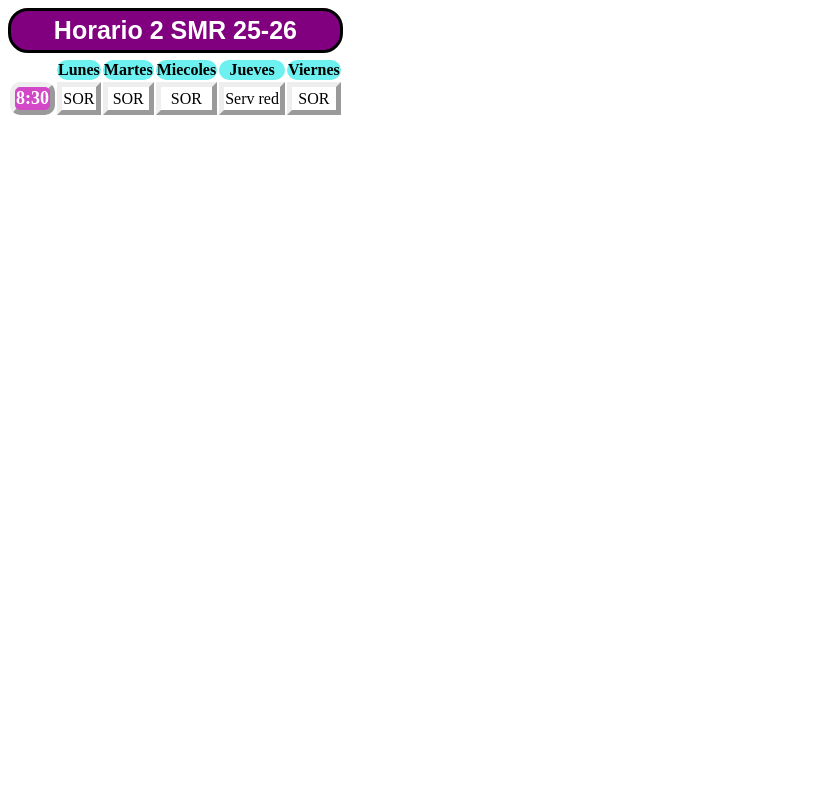
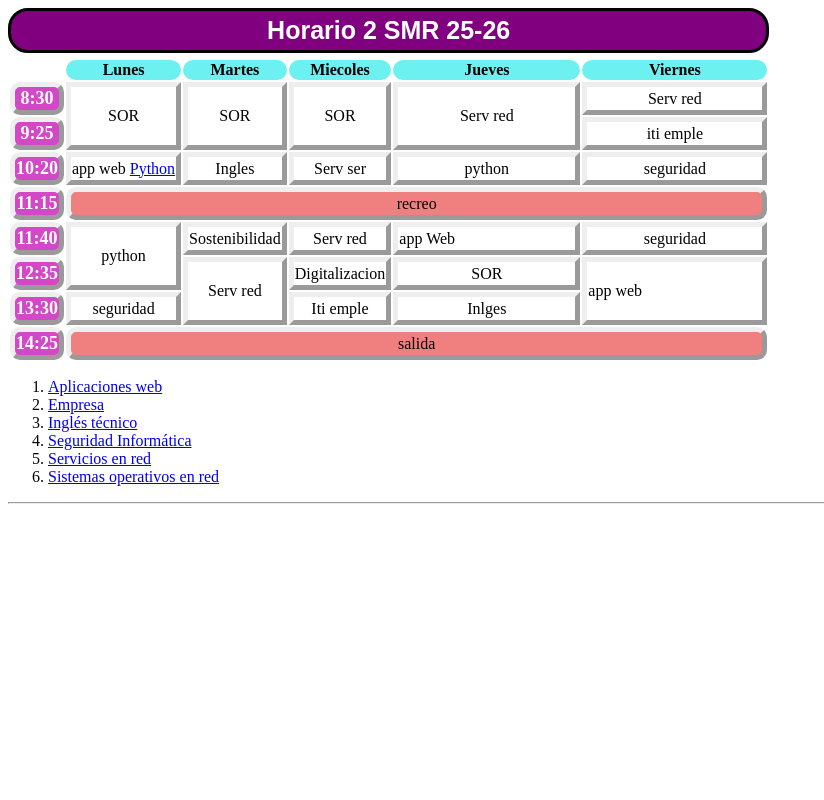
Before and after one commit to miguel220773/6_Miguel, a plain HTML site: page 2/3.1.2 Estilos en Tablas.html in a window 1280 px wide. Shown: the top 800 px of the page, without its empty margins (0-824 px from the left). Drawn offline with Linux system fonts and the light colour scheme.

Commit message:
tabla hecgha

```diff
--- a/2/3.1.2 Estilos en Tablas.html
+++ b/2/3.1.2 Estilos en Tablas.html
@@ -26,13 +26,93 @@
                 <td class="sor" rowspan="2">SOR</td>
                 <td class="sor" rowspan="2">SOR</td>
                 <td class="servred" rowspan="2">Serv red</td>
-                <td class="servred" rowspan="2">SOR</td>
+                <td class="servred">Serv red</td>
 
 
 
 
             </tr>
+            <tr>
+                <td class="hora">9:25</td>
+                <td class="itiemple">iti emple</td>
+            </tr>
+            <tr>
+                <td class="hora">10:20</td>
+                <td class="appweb">app web
+                    <span>
+                        <a href="https://aulavirtual32.educa.madrid.org/ies.sierradeguadarrama.soto/mod/forum/view.php?id=12594">
+                            Python
+                        </a>
+                    </span>
+                  </td>
+<td class="ingles">Ingles</td>
+<td class="servred">Serv ser</td>
+<td class="python">python</td>
+<td class="seguridad">seguridad</td>
+</tr>
+<tr>
+<td class="hora">11:15</td>
+<td class="recreo" colspan="6" style="text-align:center">recreo </td>
+</tr>
+<tr>
+<td class="hora">11:40</td>
+<td class="python" rowspan="2">python</td>
+<td class="seguridad">Sostenibilidad</td>
+<td class="servred">Serv red</td>
+<td class="apweb">app Web
+    <span>
+<a href="https://aulavirtual32.educa.madrid.org/ies.sierradeguadarrama.soto/course/view.php?id=298">
+Aplicaciones Web
+</a>
+</span>
+</td>
+<td class="seguridad">seguridad</td>
+</tr>
+<tr>
+<td class="hora">12:35</td>
+<td class="servred" rowspan="2">Serv red</td>
+<td class="digitalizacion">Digitalizacion</td>
+<td class="sor">SOR</td>
+<td class="apweb" rowspan="2">app web
+<span>
+    <a href="https://aulavirtual32.educa.madrid.org/ies.sierradeguadarrama.soto/course/view.php?id=298">
+Aplicaciones Web
+</a>
+</span>
+</td>
+</tr>
+<tr>
+<td class="hora">13:30</td>
+<td class="seguridad">seguridad</td>
+<td class="itiemple">Iti emple</td>
+<td class="ingles">Inlges</td>
+</tr>
+<tr>
+<td class="hora">14:25</td>
+<td class="recreo" colspan="5">salida</td>
+</tr>
+</tbody>
+</table>
+<ol>
+<li> <a href="https://aulavirtual32.educa.madrid.org/ies.sierradeguadarrama.soto/course/view.php?id=298">Aplicaciones
+web</a></li>
+<li> <a href="https://classroom.google.com/u/1/c/ODA1NzQxMDQ4MjM3">Empresa</a></li>
+<li> <a href="https://classroom.google.com/u/1/c/ODA1MzY5OTY3NTAx">Inglés técnico</a></li>
+<li> <a href="https://aulavirtual32.educa.madrid.org/ies.sierradeguadarrama.soto/course/view.php?id=297">Seguridad
+Informática</a></li>
+<li> <a href="https://aulavirtual32.educa.madrid.org/ies.sierradeguadarrama.soto/course/view.php?id=449">Servicios
+en red</a></li>
+<li> <a href="https://aulavirtual32.educa.madrid.org/ies.sierradeguadarrama.soto/course/view.php?id=383">Sistemas
+operativos en red</a></li>
+</ol>
+<hr>
+<br><br><br><br><br><br><br><br><br><br><br><br><br><br><br><br><br><br><br><br><br><br><br><br><br><br><br><br><br><br><br><br><br><br><br><br><br><br><br><br><br><br><br><br><br>
+<a href=#Horario>Inicio</a>
+</body>
+
+</html>
+
+            </tr>
         </tbody>
     </table>
 </body>
-</html>
```
Also changed, not shown: 2/3.1.css (+5 -5 lines).
